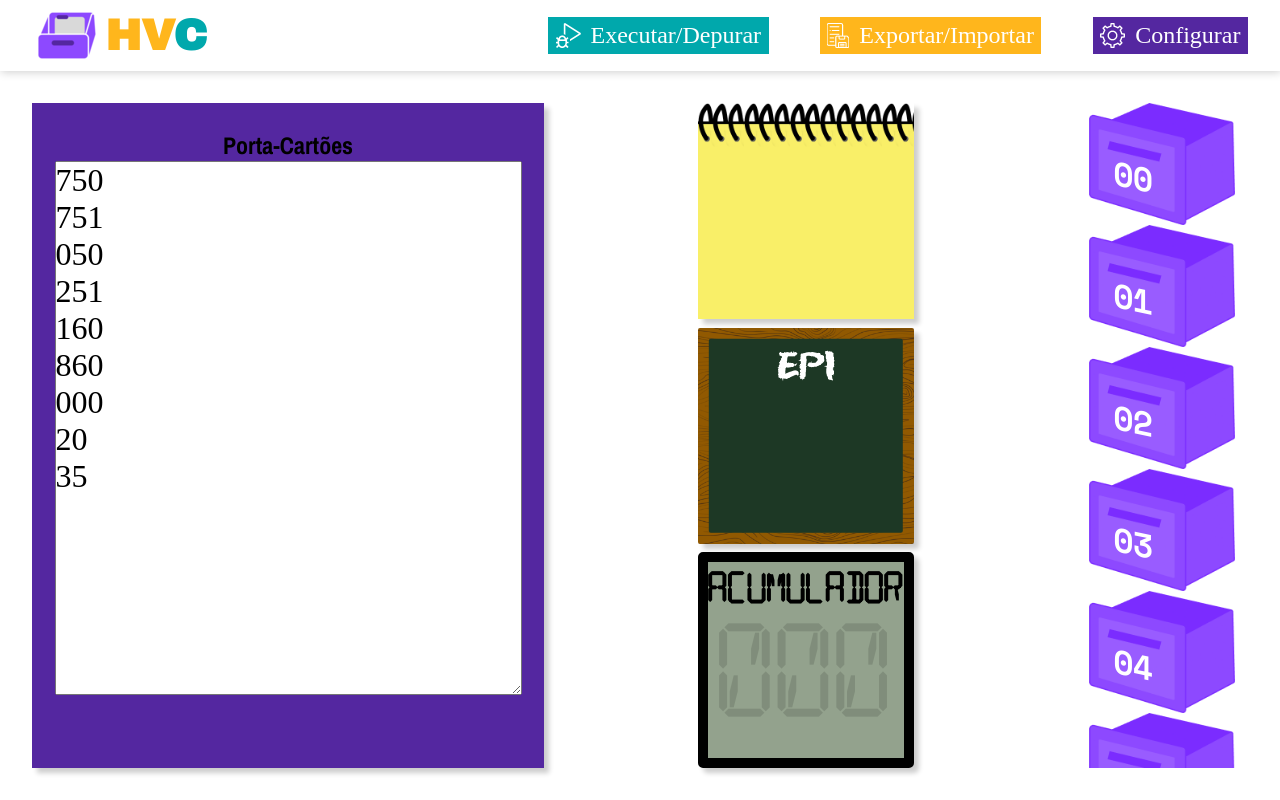
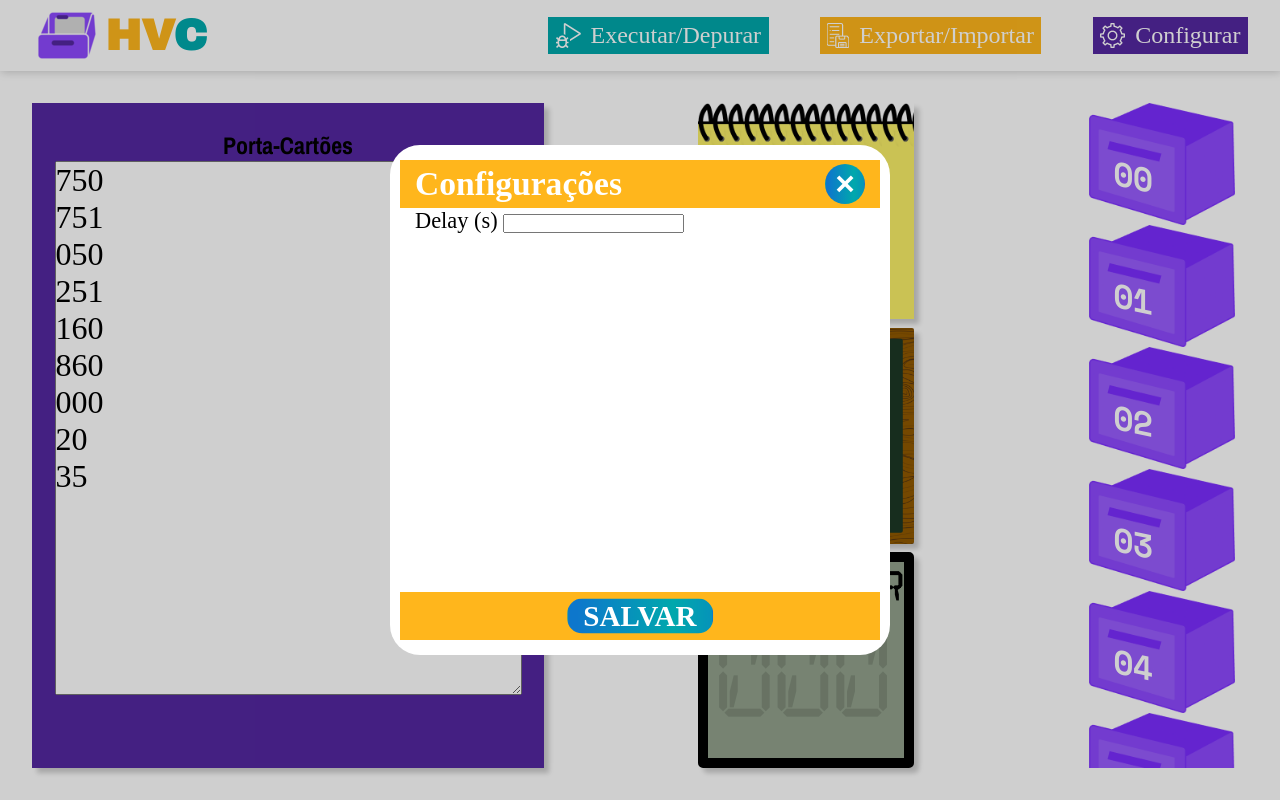
Before and after one commit to lincoln-lima/hvc-pages, a website: page public/playground.html in a window 1280 px wide. Drawn offline with Linux system fonts and the light colour scheme; files whose address does not match are found by name; a web font is replaced by a local one.

Commit message:
[ADD] adições ao menu de configurações

```diff
--- a/public/css/playground.css
+++ b/public/css/playground.css
@@ -172,7 +172,7 @@ article.gaveta:nth-child(even) {
     margin: 0 1vw;
 }
 
-article > div {
+article.gaveta > div {
     width: 146px;
     height: 122px;
 
@@ -204,8 +204,8 @@ span.cont-gaveta {
     transform: skewY(-25deg);
 }
 /* -------------------------------------------------------------------- */
-div#config-modal {
-    display: none;
+section#config-modal {
+    /* display: none; */
 
     background-color: #00000030;
 
@@ -218,9 +218,50 @@ div#config-modal {
     height: 100vh;
 }
 
-div#itens-config {
-    width: 50vh;
-    height: 50vh;
+article#configs {
+    width: 60vh;
+    height: 60vh;
 
     background-color: white;
+
+    padding: 15px 10px;
+    border-radius: 30px;
 }
+
+article#configs > * {
+    padding: 0 15px;
+
+    /* border-radius: 50px; */
+}
+
+article#configs h2 {
+    color: white;
+}
+
+button#close {
+    width: 40px;
+    height: 40px;
+
+    padding: 0;
+
+    border-radius: 50%;
+}
+
+div.config-cabecalho-rodape {
+    height: 10%;
+
+    position: relative;
+
+    background-color: var(--cor3);
+}
+
+div#config-corpo {
+    height: 80%;
+}
+
+button#salvar {
+    padding: 0;
+
+    font-size: 1.3em;
+    width: 5em;
+}
--- a/public/playground.html
+++ b/public/playground.html
@@ -81,11 +81,21 @@
             <section id="gaveteiro" class="flex-between-center scroll-y">
             </section>
         </div>
-        <div id="config-modal">
-            <div id="itens-config" class="centralizar-y">
-                <button id="close">&times;</button>
-            </div>
-        </div>
+        <section id="config-modal">
+            <article id="configs" class="centralizar-y texto">
+                <div class="config-cabecalho-rodape flex-between-center">
+                    <h2>Configurações</h2>
+                    <button id="close" class="botao">&times;</button>
+                </div>
+                <div id="config-corpo">
+                    <label for="delay">Delay (s)</label>
+                    <input type="number" name="delay" id="delay" min="0.1">
+                </div>
+                <div class="config-cabecalho-rodape">
+                    <button id="salvar" type="submit" class="botao centralizar-y texto">Salvar</button>
+                </div>
+            </article>
+        </section>
     </main>
     <script src="js/criar-gavetas.js"></script>
     <script src="js/tela.js"></script>
```
